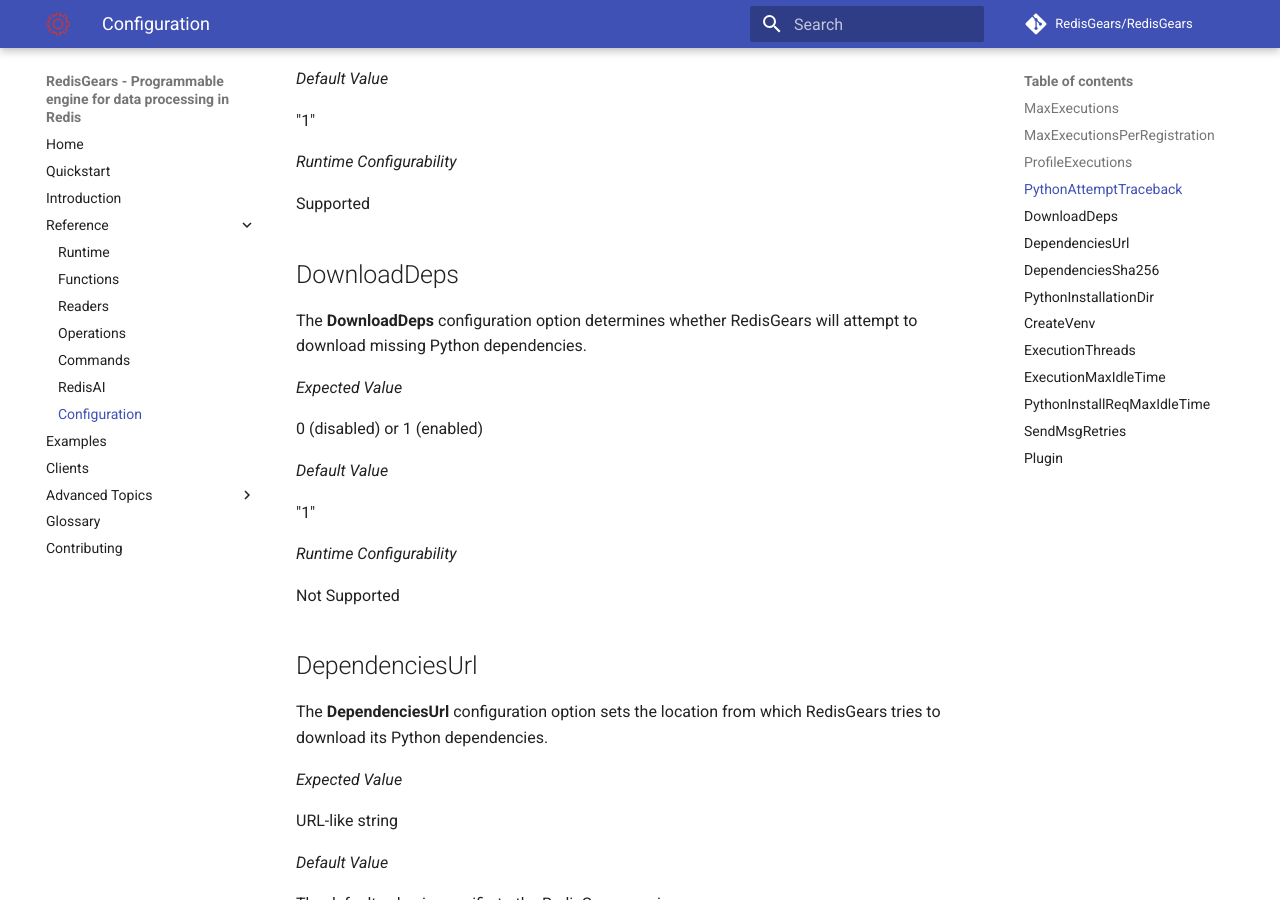
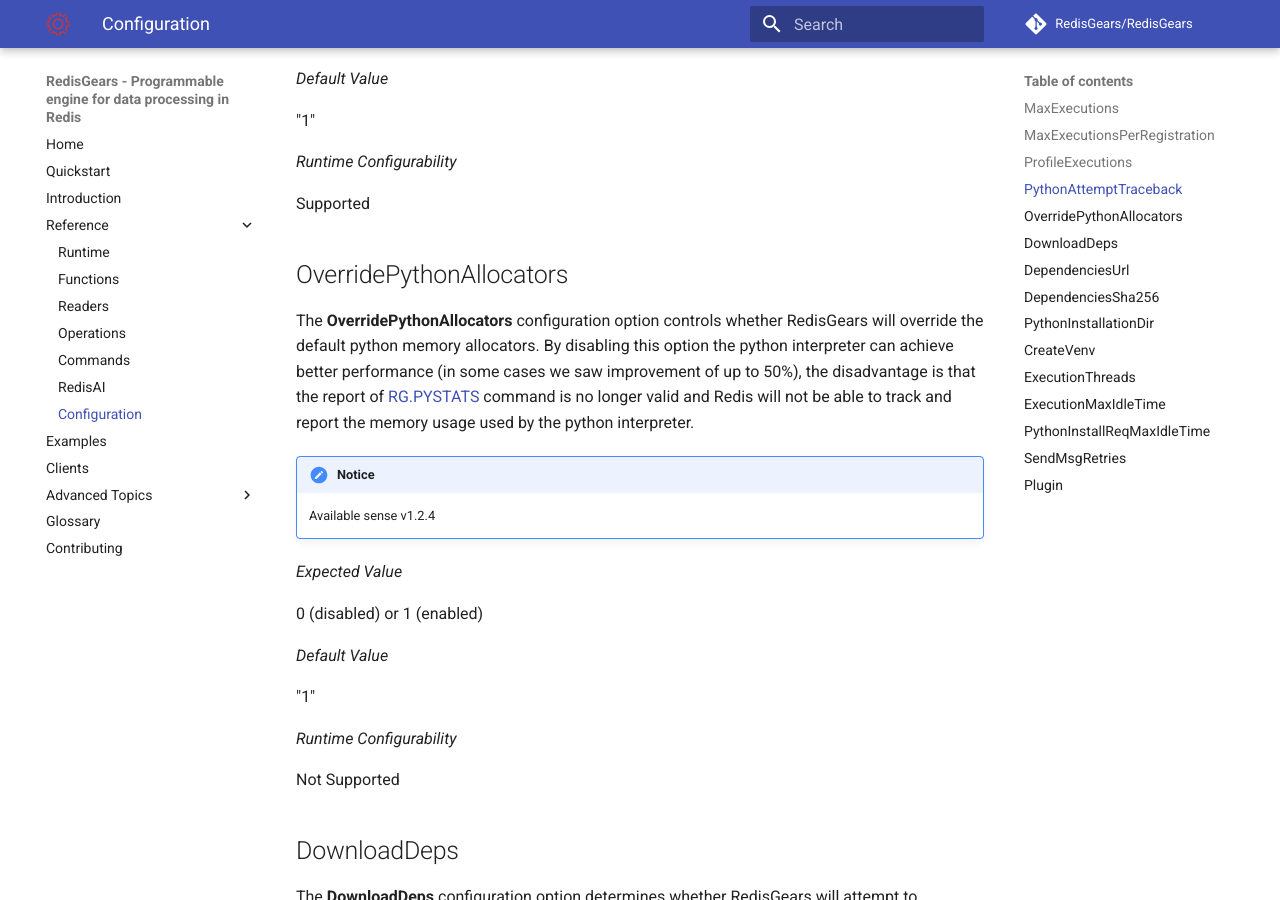
Before and after one commit to RedisGears/RedisGears, an MkDocs documentation site: the page built from docs/configuration.md, in a window 1280 px wide and 900 px high, scrolled down 2993 px. Built offline with MkDocs 1.6.1 and Material for MkDocs 9.7.7, drawn with Linux system fonts in a browser that asks for light colours; comment, search, counter and statistics services are not loaded.

Commit message:
update docs

```diff
--- a/docs/configuration.md
+++ b/docs/configuration.md
@@ -118,6 +118,24 @@
 _Runtime Configurability_
 
 Supported
+
+## OverridePythonAllocators
+The **OverridePythonAllocators** configuration option controls whether RedisGears will override the default python memory allocators. By disabling this option the python interpreter can achieve better performance (in some cases we saw improvement of up to 50%), the disadvantage is that the report of [RG.PYSTATS](commands.md#rgpystats) command is no longer valid and Redis will not be able to track and report the memory usage used by the python interpreter.
+
+!!! important "Notice"
+    Available sense v1.2.4
+
+_Expected Value_
+
+0 (disabled) or 1 (enabled)
+
+_Default Value_
+
+"1"
+
+_Runtime Configurability_
+
+Not Supported
 
 ## DownloadDeps
 The **DownloadDeps** configuration option determines whether RedisGears will attempt to download missing Python dependencies.
```
